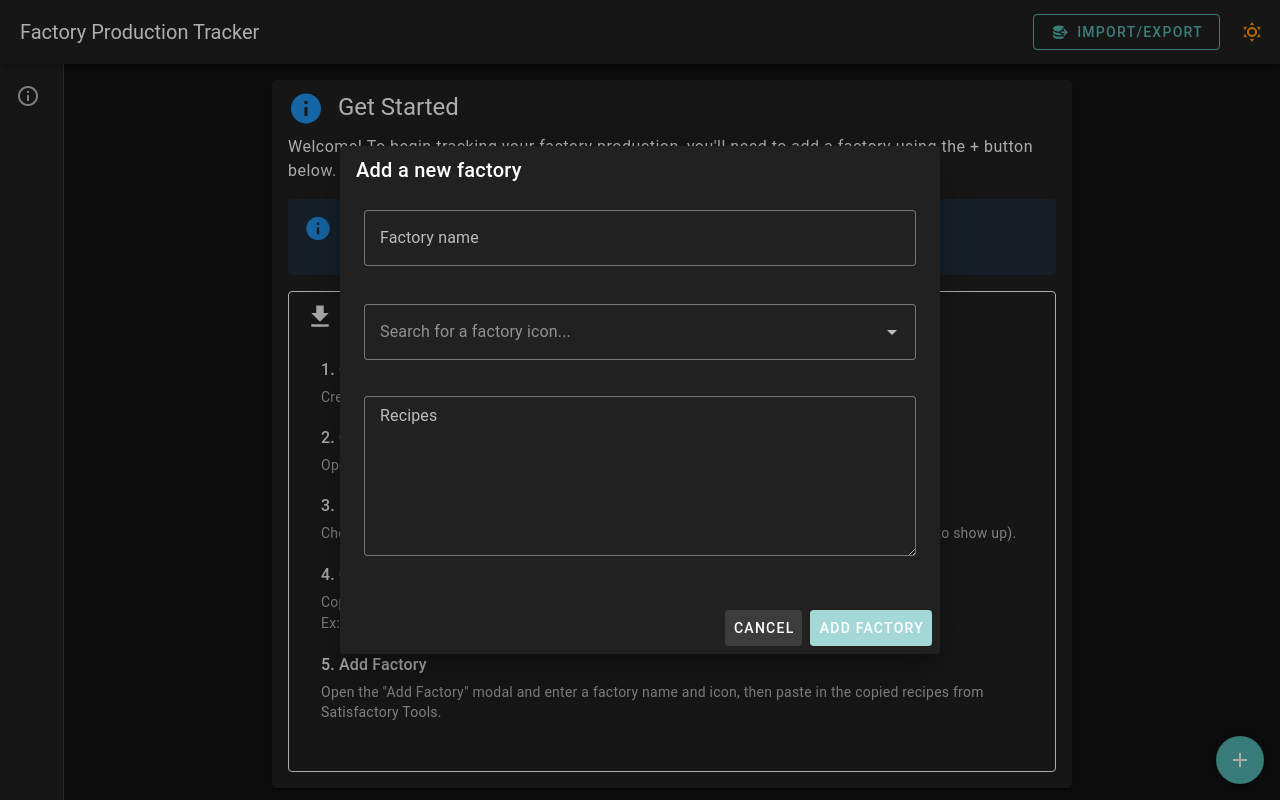
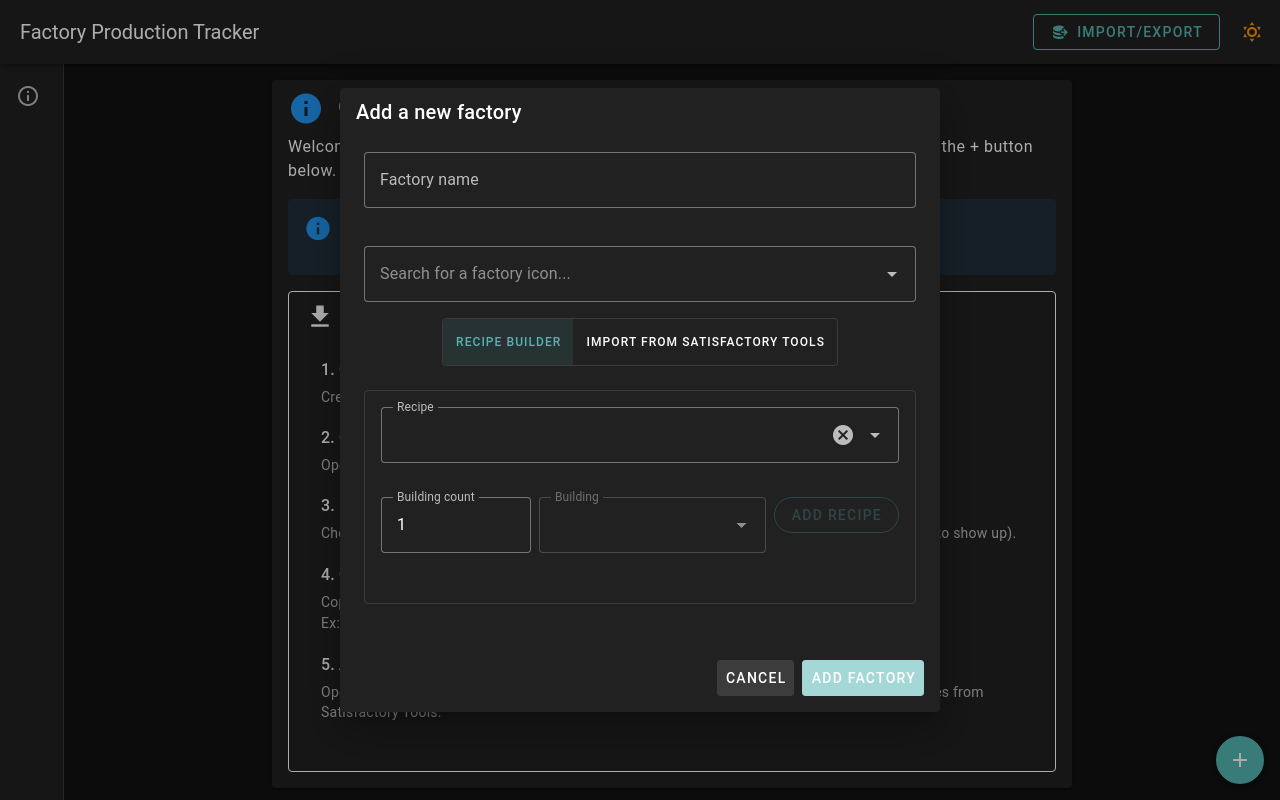
Before and after one commit to ammesonb/satisfactory-prod-tracker, a Vue app: page / in a window 1280 px wide. Both pictures are taken after a click on the element 1240 px from the left and 760 px from the top of the page. Built offline with nearby package versions, Linux system fonts and the light colour scheme.

Commit message:
Adds recipe input mode that doesn't require dev tools

```diff
--- a/components.d.ts
+++ b/components.d.ts
@@ -30,6 +30,7 @@ declare module 'vue' {
     NavPanel: typeof import('./src/components/layout/NavPanel.vue')['default']
     RecipeBuilding: typeof import('./src/components/factory/RecipeBuilding.vue')['default']
     RecipeDetails: typeof import('./src/components/factory/RecipeDetails.vue')['default']
+    RecipeInput: typeof import('./src/components/common/RecipeInput.vue')['default']
     RecipeInputs: typeof import('./src/components/factory/RecipeInputs.vue')['default']
     RecipeLink: typeof import('./src/components/factory/RecipeLink.vue')['default']
     RecipeNode: typeof import('./src/components/factory/RecipeNode.vue')['default']
@@ -43,6 +44,7 @@ declare module 'vue' {
     VAutocomplete: typeof import('vuetify/components')['VAutocomplete']
     VAvatar: typeof import('vuetify/components')['VAvatar']
     VBtn: typeof import('vuetify/components')['VBtn']
+    VBtnToggle: typeof import('vuetify/components')['VBtnToggle']
     VCard: typeof import('vuetify/components')['VCard']
     VCardActions: typeof import('vuetify/components')['VCardActions']
     VCardSubtitle: typeof import('vuetify/components')['VCardSubtitle']
--- /dev/null
+++ b/src/components/common/RecipeInput.vue
@@ -0,0 +1,229 @@
+<script setup lang="ts">
+import { ref, computed, watch } from 'vue'
+import { useDataStore } from '@/stores/data'
+import { type RecipeEntry } from '@/types/factory'
+import CachedIcon from '@/components/common/CachedIcon.vue'
+
+interface Props {
+  modelValue: RecipeEntry[]
+}
+
+const props = defineProps<Props>()
+const emit = defineEmits<{
+  'update:modelValue': [value: RecipeEntry[]]
+}>()
+
+const dataStore = useDataStore()
+
+// Form inputs
+const selectedRecipe = ref<string>('')
+const buildingCount = ref<number>(1)
+const selectedBuilding = ref<string>('')
+
+// Available recipes with friendly names
+const recipeOptions = computed(() => {
+  return Object.keys(dataStore.recipes)
+    .map((key) => ({
+      value: key,
+      title: dataStore.getRecipeDisplayName(key),
+    }))
+    .sort((a, b) => a.title.localeCompare(b.title))
+})
+
+// Available buildings for selected recipe
+const buildingOptions = computed(() => {
+  if (!selectedRecipe.value || !dataStore.recipes[selectedRecipe.value]) {
+    return []
+  }
+  return dataStore.recipes[selectedRecipe.value].producedIn.map((buildingKey) => ({
+    value: buildingKey,
+    title: dataStore.getBuildingDisplayName(buildingKey),
+    icon: dataStore.buildings[buildingKey]?.icon || '',
+  }))
+})
+
+watch(
+  buildingOptions,
+  () => {
+    if (buildingOptions.value.length === 1) {
+      selectedBuilding.value = buildingOptions.value[0].value
+    }
+  },
+  { immediate: true },
+)
+
+const canAddRecipe = computed(() => {
+  return selectedRecipe.value && selectedBuilding.value && buildingCount.value > 0
+})
+
+const addRecipe = () => {
+  if (canAddRecipe.value) {
+    const building = dataStore.buildings[selectedBuilding.value]
+    const newEntry: RecipeEntry = {
+      recipe: selectedRecipe.value,
+      building: selectedBuilding.value,
+      count: buildingCount.value,
+      icon: building?.icon || '',
+    }
+
+    const updatedList = [...props.modelValue, newEntry]
+    emit('update:modelValue', updatedList)
+
+    // Reset inputs
+    selectedRecipe.value = ''
+    selectedBuilding.value = ''
+    buildingCount.value = 1
+  }
+}
+
+const removeRecipe = (index: number) => {
+  const updatedList = [...props.modelValue]
+  updatedList.splice(index, 1)
+  emit('update:modelValue', updatedList)
+}
+
+const getRecipeProductIcon = (recipeName: string): string => {
+  const products = dataStore.recipeProducts(recipeName)
+  if (products.length > 0) {
+    const firstProduct = products[0].item
+    return dataStore.items[firstProduct]?.icon || ''
+  }
+  return ''
+}
+
+// Auto-select building if only one option
+watch(selectedRecipe, () => {
+  if (buildingOptions.value.length === 1) {
+    selectedBuilding.value = buildingOptions.value[0].value
+  } else {
+    selectedBuilding.value = ''
+  }
+})
+</script>
+
+<template>
+  <div class="recipe-input">
+    <!-- Recipe Selection Form -->
+    <div class="recipe-form">
+      <v-autocomplete
+        v-model="selectedRecipe"
+        :items="recipeOptions"
+        label="Recipe"
+        item-title="title"
+        item-value="value"
+        variant="outlined"
+        clearable
+        class="mb-3"
+      />
+
+      <div class="d-flex gap-3 mb-3">
+        <v-text-field
+          v-model.number="buildingCount"
+          label="Building count"
+          type="number"
+          min="1"
+          variant="outlined"
+          style="flex: 0 0 150px"
+          class="me-2"
+        />
+
+        <v-autocomplete
+          v-model="selectedBuilding"
+          :items="buildingOptions"
+          label="Building"
+          item-title="title"
+          item-value="value"
+          variant="outlined"
+          :disabled="!selectedRecipe || buildingOptions.length < 2"
+          style="flex: 1"
+          class="me-2"
+        >
+          <template #item="{ props: itemProps, item }">
+            <v-list-item v-bind="itemProps">
+              <template #prepend v-if="item.raw.icon">
+                <CachedIcon :icon="item.raw.icon" :size="24" class="me-2" />
+              </template>
+            </v-list-item>
+          </template>
+
+          <template #selection="{ item }">
+            <div class="d-flex align-center">
+              <CachedIcon v-if="item.raw.icon" :icon="item.raw.icon" :size="20" class="me-2" />
+              {{ item.raw.title }}
+            </div>
+          </template>
+        </v-autocomplete>
+
+        <v-btn
+          @click="addRecipe"
+          :disabled="!canAddRecipe"
+          color="secondary"
+          variant="outlined"
+          rounded
+          style="flex: 0 0 auto"
+        >
+          Add Recipe
+        </v-btn>
+      </div>
+
+      <!-- Recipe List -->
+      <div v-if="modelValue.length > 0" class="recipe-list">
+        <v-divider class="mb-3" />
+        <h4 class="text-subtitle-2 mb-3">Selected Recipes</h4>
+
+        <div class="recipe-entries">
+          <v-card
+            v-for="(entry, index) in modelValue"
+            :key="`${entry.recipe}-${entry.building}-${index}`"
+            variant="outlined"
+            class="mb-2"
+          >
+            <v-card-text class="d-flex align-center py-3">
+              <!-- Recipe product icon -->
+              <div class="d-flex flex-row align-center mr-3">
+                <CachedIcon :icon="getRecipeProductIcon(entry.recipe)" :size="32" class="mr-2" />
+                <div class="d-flex flex-column text-body-2 font-weight-medium">
+                  {{ index + 1 }}. {{ dataStore.getRecipeDisplayName(entry.recipe) }}
+                  <div
+                    class="d-flex flex-row align-center text-caption text-medium-emphasis"
+                  >
+                    <CachedIcon v-if="entry.icon" :icon="entry.icon" :size="24" class="mr-2" />
+                    {{ entry.count }}x {{ dataStore.getBuildingDisplayName(entry.building) }}
+                  </div>
+                </div>
+              </div>
+
+              <v-spacer />
+
+              <v-btn
+                @click="removeRecipe(index)"
+                icon="mdi-delete"
+                size="small"
+                variant="text"
+                color="error"
+              />
+            </v-card-text>
+          </v-card>
+        </div>
+      </div>
+    </div>
+  </div>
+</template>
+
+<style scoped>
+.recipe-input {
+  width: 100%;
+}
+
+.recipe-form {
+  border: 1px solid rgba(var(--v-border-color), var(--v-border-opacity));
+  border-radius: 4px;
+  padding: 16px;
+  margin-bottom: 16px;
+}
+
+.recipe-entries {
+  max-height: 300px;
+  overflow-y: auto;
+}
+</style>
--- a/src/components/modals/AddFactoryModal.vue
+++ b/src/components/modals/AddFactoryModal.vue
@@ -1,5 +1,8 @@
 <script setup lang="ts">
 import { ref, computed } from 'vue'
+import { type RecipeEntry } from '@/types/factory'
+import IconSelector from '@/components/common/IconSelector.vue'
+import RecipeInput from '@/components/common/RecipeInput.vue'
 
 interface Props {
   modelValue: boolean
@@ -8,10 +11,14 @@ interface Props {
 const props = defineProps<Props>()
 const emit = defineEmits(['update:modelValue', 'add-factory'])
 
+// Input mode toggle - default is recipe mode
+const inputMode = ref<'recipe' | 'import'>('recipe')
+
 const form = ref({
   name: '',
   icon: undefined as string | undefined,
   recipes: '',
+  recipeList: [] as RecipeEntry[],
 })
 
 const showDialog = computed({
@@ -20,23 +27,46 @@ const showDialog = computed({
 })
 
 const clear = () => {
-  form.value = { name: '', icon: undefined, recipes: '' }
+  form.value = { name: '', icon: undefined, recipes: '', recipeList: [] }
+  inputMode.value = 'recipe'
   showDialog.value = false
 }
 
 const addFactory = () => {
-  if (form.value.name && form.value.recipes && form.value.icon) {
-    emit('add-factory', { ...form.value })
-    clear()
+  if (
+    !form.value.name ||
+    !form.value.icon ||
+    (!form.value.recipes && !form.value.recipeList.length)
+  )
+    return
+
+  const factory = {
+    name: form.value.name,
+    icon: form.value.icon,
+    recipes: form.value.recipes,
   }
+
+  if (inputMode.value === 'recipe') {
+    if (form.value.name && form.value.recipeList.length > 0 && form.value.icon) {
+      // Convert recipe list to the expected format
+      const recipeStrings = form.value.recipeList.map((entry) => {
+        return `"${entry.recipe}@1.0#${entry.building}": "${entry.count}"`
+      })
+
+      factory.recipes = recipeStrings.join('\n')
+    }
+  }
+
+  emit('add-factory', factory)
+  clear()
 }
 </script>
 
 <template>
-  <v-dialog v-model="showDialog" max-width="600px">
-    <v-card>
+  <v-dialog v-model="showDialog" max-width="600px" scrollable>
+    <v-card class="d-flex flex-column" style="height: 80vh">
       <v-card-title>Add a new factory</v-card-title>
-      <v-card-text>
+      <v-card-text class="flex-grow-1 overflow-y-auto">
         <v-form>
           <v-text-field
             v-model="form.name"
@@ -50,7 +80,28 @@ const addFactory = () => {
             placeholder="Search for a factory icon..."
             class="mb-4"
           />
+
+          <!-- Input Mode Toggle -->
+          <div class="mb-4 d-flex justify-center">
+            <v-btn-toggle
+              v-model="inputMode"
+              color="secondary"
+              group
+              mandatory
+              variant="outlined"
+              class="mb-2"
+            >
+              <v-btn value="recipe" size="small" rounded> Recipe Builder </v-btn>
+              <v-btn value="import" size="small" rounded> Import from Satisfactory Tools </v-btn>
+            </v-btn-toggle>
+          </div>
+
+          <!-- Recipe Mode -->
+          <RecipeInput v-if="inputMode === 'recipe'" v-model="form.recipeList" />
+
+          <!-- Import Mode -->
           <v-textarea
+            v-if="inputMode === 'import'"
             v-model="form.recipes"
             label="Recipes"
             placeholder="Enter recipes, one per line"
@@ -62,14 +113,14 @@ const addFactory = () => {
           />
         </v-form>
       </v-card-text>
-      <v-card-actions>
+      <v-card-actions class="flex-shrink-0 pa-4">
         <v-spacer />
         <v-btn variant="tonal" @click="clear">Cancel</v-btn>
         <v-btn
           color="secondary"
           variant="elevated"
           @click="addFactory"
-          :disabled="!form.name || !form.recipes || !form.icon"
+          :disabled="!form.name || (!form.recipes && !form.recipeList.length) || !form.icon"
         >
           Add Factory
         </v-btn>
--- a/src/components/modals/ImportExportModal.vue
+++ b/src/components/modals/ImportExportModal.vue
@@ -76,7 +76,7 @@ const handleModalChange = (value: boolean) => {
 
           <!-- Import Tab -->
           <v-window-item value="import">
-            <ImportTab @error="handleError" @success="handleImportSuccess" class="mt-3"/>
+            <ImportTab @error="handleError" @success="handleImportSuccess" class="mt-3" />
           </v-window-item>
         </v-window>
       </v-card-text>
```
Also changed, not shown: src/types/factory.ts (+7 -0 lines).
